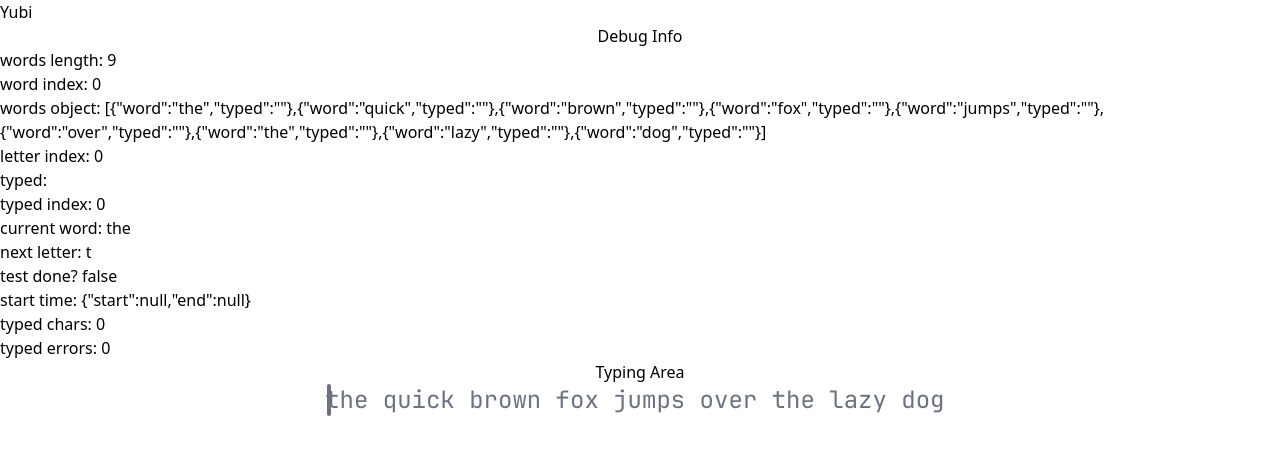
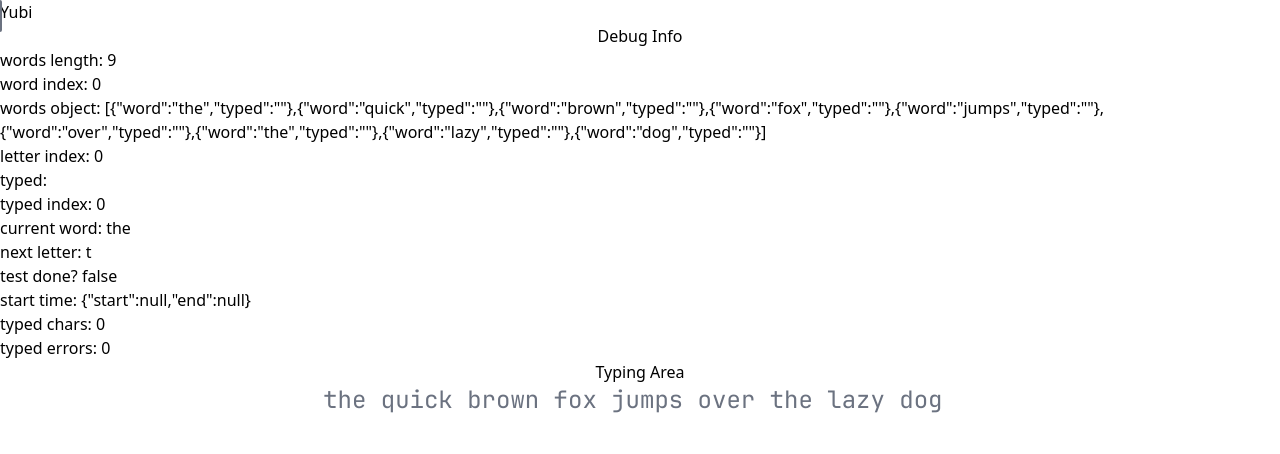
Before and after one commit to datle-dev/yubi, a React (Vite) app in the folder frontend/: page / in a window 1280 px wide. Shown: the top 454 px of the page. Built offline with nearby package versions, Linux system fonts and the light colour scheme.

Commit message:
Implement horizontal and vertical cursor movement

```diff
--- a/frontend/src/components/Cursor.jsx
+++ b/frontend/src/components/Cursor.jsx
@@ -1,6 +1,15 @@
-export default function Cursor({ wordsObject, wordIndex, letterIndex }) {
+export default function Cursor({
+  wordsObject,
+  wordIndex,
+  letterIndex,
+  containerWidth,
+}) {
   let prevWordsCharCount = 0;
   let spacesCount = wordIndex;
+  let wordRowMap = {};
+  let rowOffsets = { 0: 0 };
+  let row = 0;
+  let sumWidth = 0;
 
   for (let i = 0; i < wordIndex; i++) {
     prevWordsCharCount += Math.max(
@@ -9,17 +18,37 @@ export default function Cursor({ wordsObject, wordIndex, letterIndex }) {
     );
   }
 
+  for (let i = 0; i < wordsObject.length; i++) {
+    const wordLength = Math.max(
+      wordsObject[i].word.length,
+      wordsObject[i].typed.length,
+    );
+    const wordSpacing = (wordLength + 1) * 14.4; // 14.4px per character + one space
+    sumWidth += wordSpacing;
+
+    if (sumWidth > containerWidth) {
+      row += 1;
+      rowOffsets[row] = sumWidth - wordSpacing + rowOffsets[row - 1];
+      sumWidth = wordSpacing;
+    }
+
+    wordRowMap[i] = row;
+  }
+
+  // need to use style prop and perform CSS calc() operations in template
+  // literal, otherwise calc() doesn't resolve
   const style = {
-    top: '0px',
-    left: `calc(6px
+    top: `calc(32px * ${wordRowMap[wordIndex]})`,
+    left: `calc(-2px
       + (14.4px * ${letterIndex})
       + (14.4px * ${prevWordsCharCount})
-      + (8px * ${spacesCount}))`,
+      + (14.4px * ${spacesCount})
+      - ${rowOffsets[wordRowMap[wordIndex]]}px)`,
   };
 
   return (
     <div
-      className="relative w-1 h-8 rounded animate-blink bg-gray-500"
+      className="absolute w-1 h-8 rounded animate-blink bg-gray-500"
       style={style}
     ></div>
   );
```
